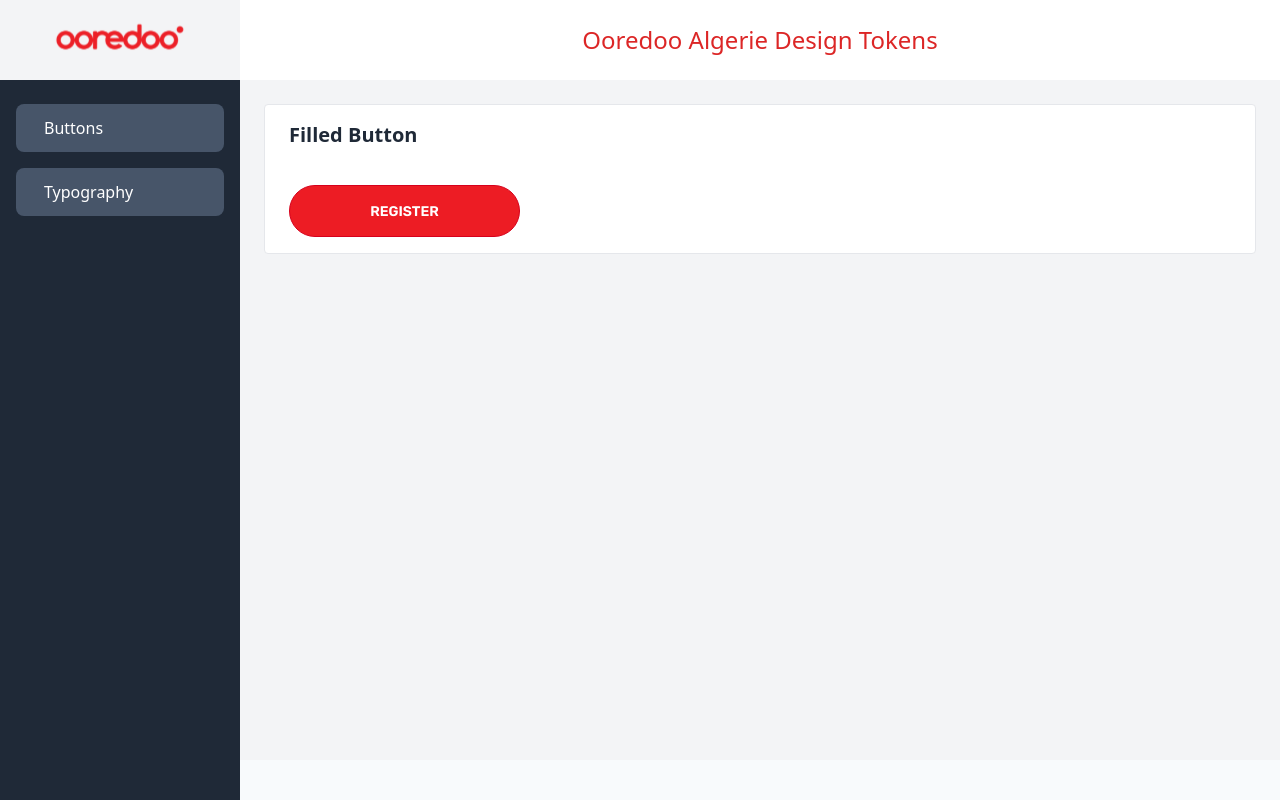
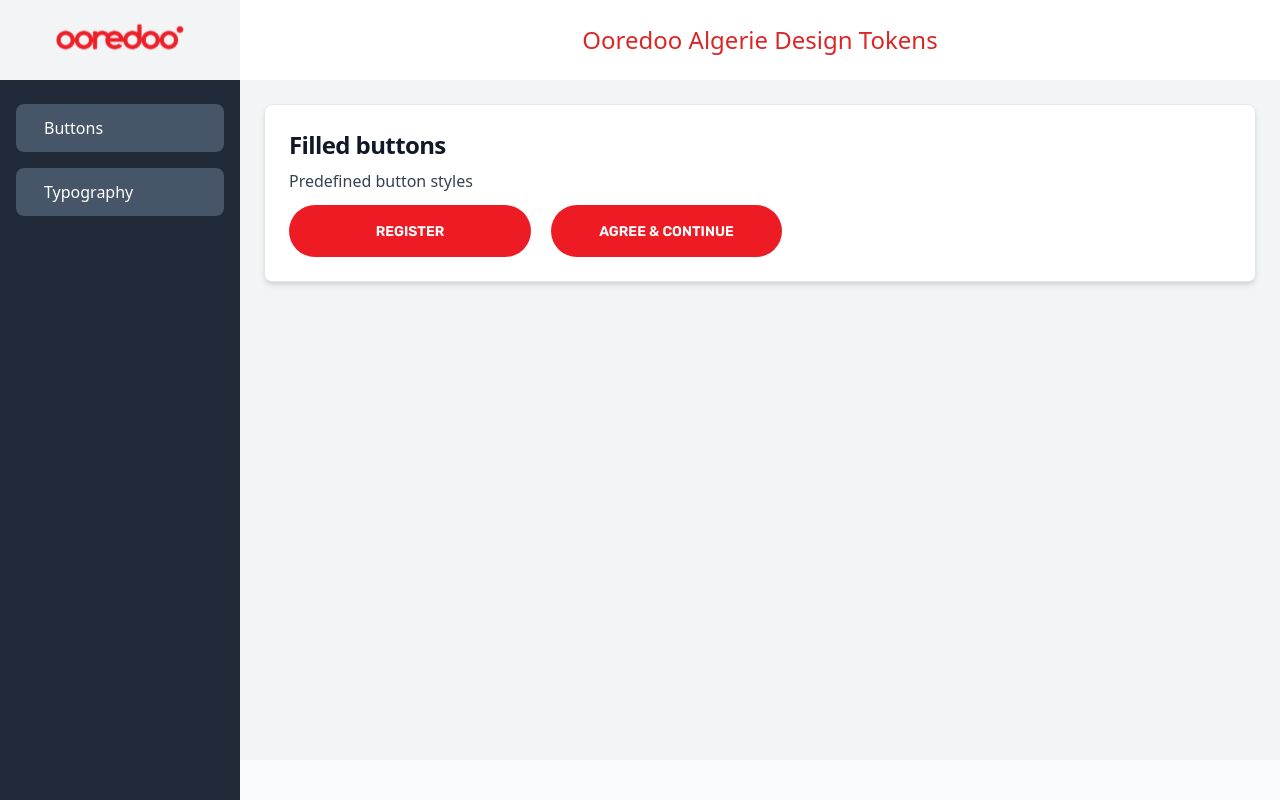
Before and after one commit to Malith-ra/Ooredoo-Algerie-nextjs, a Next.js app: page /button in a window 1280 px wide. Built offline with nearby package versions, Linux system fonts and the light colour scheme.

Commit message:
background btn setup

```diff
--- /dev/null
+++ b/components/NotoSans/NotoSans.tsx
@@ -0,0 +1,7 @@
+import React from 'react';
+
+const NotoSans = () => {
+  return <div>NotoSans</div>;
+};
+
+export default NotoSans;
--- /dev/null
+++ b/components/buttons/Button.tsx
@@ -0,0 +1,40 @@
+import React, { useMemo } from 'react';
+
+const STYLE = ['btn--primary--solid', 'btn-warning--solid'];
+
+interface ButtonProps
+  extends React.ButtonHTMLAttributes<HTMLButtonElement> {
+  children: string;
+  width: string;
+  height: string;
+  size: string;
+}
+
+const Button = ({
+  width,
+  height,
+  children,
+  size,
+  ...props
+}: ButtonProps) => {
+  let style = useMemo(
+    () => ({
+      width: width,
+      height: height,
+      fontSize: size,
+    }),
+    [width, height, size]
+  );
+
+  return (
+    <button
+      {...props}
+      style={style}
+      className="rounded-4xl border-red-200 text-white bg-red-100 hover:opacity-80 font-rubik leading-[17px] font-semibold not-italic"
+    >
+      {children}
+    </button>
+  );
+};
+
+export default Button;
--- a/components/buttons/Buttons.tsx
+++ /dev/null
@@ -1,23 +0,0 @@
-import React from 'react';
-import FilledButton from './Filled Button/FilledButton';
-
-const Buttons = () => {
-  return (
-    <>
-      <div className="w-full rounded overflow-hidden border bg-white">
-        <div className="px-6 py-4">
-          <h1 className="font-bold text-xl mb-9">Filled Button</h1>
-          <FilledButton
-            className={
-              'text-white font-rubik font-semibold not-italic text-sm leading-[17px] bg-red-100 rounded-4xl border-red-200 border-1  w-[231px] h-[52px] uppercase hover:opacity-80  dark:bg-blue-600 dark:hover:bg-blue-700  dark:focus:ring-blue-800'
-            }
-          >
-            Register
-          </FilledButton>
-        </div>
-      </div>
-    </>
-  );
-};
-
-export default Buttons;
--- /dev/null
+++ b/components/buttons/ButtonsFilled.tsx
@@ -0,0 +1,22 @@
+import React from 'react';
+import Button from './Button';
+
+const ButtonsFilled = () => {
+  return (
+    <div className="flex">
+      <div className="mr-5">
+        <Button width="242px" height="52px" size="14px">
+          REGISTER
+        </Button>
+      </div>
+
+      <div className="mr-5">
+        <Button width="231px" height="52px" size="14px">
+          AGREE & CONTINUE
+        </Button>
+      </div>
+    </div>
+  );
+};
+
+export default ButtonsFilled;
--- a/components/buttons/Filled Button/FilledButton.tsx
+++ /dev/null
@@ -1,19 +0,0 @@
-import React from 'react';
-
-const FilledButton = ({
-  children,
-  className,
-}: {
-  children: string;
-  className: string;
-}) => {
-  return (
-    <div>
-      <button type="button" className={className}>
-        {children}
-      </button>
-    </div>
-  );
-};
-
-export default FilledButton;
--- /dev/null
+++ b/components/buttons/index.tsx
@@ -0,0 +1,20 @@
+import React from 'react';
+import ButtonsFilled from './ButtonsFilled';
+
+const index = () => {
+  return (
+    <div className="p-6  bg-white rounded-lg border border-gray-200 shadow-md dark:bg-gray-800 dark:border-gray-700">
+      <a href="#">
+        <h5 className="mb-2 text-2xl font-bold tracking-tight text-gray-900 dark:text-white">
+          Filled buttons
+        </h5>
+      </a>
+      <p className="mb-3 font-normal text-gray-700 dark:text-gray-400">
+        Predefined button styles
+      </p>
+      <ButtonsFilled />
+    </div>
+  );
+};
+
+export default index;
--- a/package.json
+++ b/package.json
@@ -9,6 +9,7 @@
     "lint": "next lint"
   },
   "dependencies": {
+    "classnames": "^2.3.2",
     "next": "12.3.0",
     "react": "18.2.0",
     "react-dom": "18.2.0"
--- a/pages/NotoSans.tsx
+++ b/pages/NotoSans.tsx
@@ -1,8 +1,13 @@
 import React from 'react';
 import Layout from '../components/layout/Layout';
+import NotoSansFont from '../components/NotoSans/NotoSans';
 
 const NotoSans = () => {
-  return <Layout title="Sub-Category"></Layout>;
+  return (
+    <Layout title="Sub-Category">
+      <NotoSansFont />
+    </Layout>
+  );
 };
 
 export default NotoSans;
--- a/pages/button.tsx
+++ b/pages/button.tsx
@@ -1,4 +1,4 @@
-import Buttons from '../components/buttons/Buttons';
+import Buttons from '../components/buttons';
 import Layout from '../components/layout/Layout';
 
 export default function categoryPage() {
--- a/pages/rubik.tsx
+++ b/pages/rubik.tsx
@@ -1,15 +1,15 @@
 import React from 'react';
 import Layout from '../components/layout/Layout';
-import Rubik from '../components/Rubik/Rubik';
+import RubikFont from '../components/Rubik/Rubik';
 
-const typography = () => {
+const Rubik = () => {
   return (
     <div>
       <Layout title="typography">
-        <Rubik />
+        <RubikFont />
       </Layout>
     </div>
   );
 };
 
-export default typography;
+export default Rubik;
--- a/styles/globals.css
+++ b/styles/globals.css
@@ -1,4 +1,5 @@
 @import url(https://fonts.googleapis.com/css2?family=Rubik:wght@300;400;500;600;700&display=swap);
+@import url(https://fonts.googleapis.com/css2?family=Noto+Sans:wght@300;400;700&display=swap);
 
 @tailwind base;
 @tailwind components;
--- a/tailwind.config.js
+++ b/tailwind.config.js
@@ -4,6 +4,7 @@
     './pages/**/*.{js,ts,jsx,tsx}',
     './components/**/*.{js,ts,jsx,tsx}',
   ],
+
   theme: {
     extend: {
       colors: {
@@ -20,6 +21,7 @@
       },
       fontFamily: {
         rubik: 'Rubik',
+        NotoSans: 'Noto Sans',
       },
       borderRadius: {
         '4xl': '3rem',
```
Also changed, not shown: 2 other files (tests, documents, lock files or other folders).
